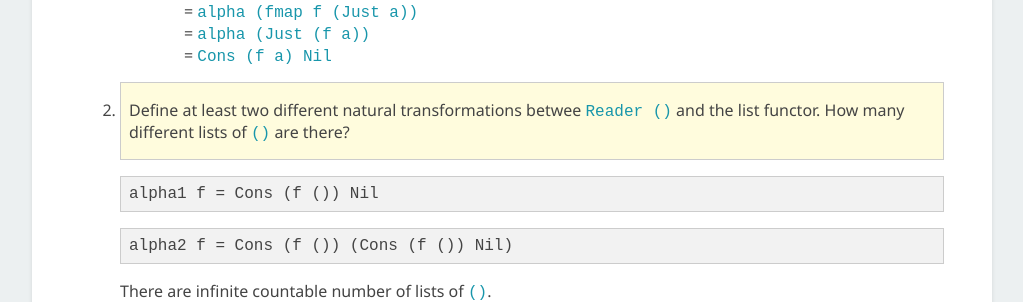
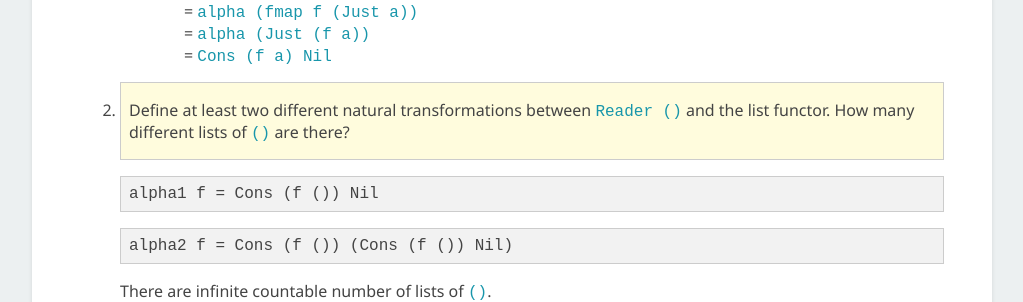
Before and after one commit to EFanZh/efanzh.github.io, a Jekyll site: the page built from _posts/2018-09-10-category-theory-for-programmers-challenges.md, in a window 1280 px wide and 900 px high, scrolled down 12557 px. Shown: the part 161-463 px from the top of the window, without its empty margins (128-1151 px from the left). Built offline with Jekyll 4.4.1, drawn with Linux system fonts in a browser that asks for light colours; some of the changed text lies outside the part shown.

Commit message:
Fix typo

````diff
--- a/_posts/2018-09-10-category-theory-for-programmers-challenges.md
+++ b/_posts/2018-09-10-category-theory-for-programmers-challenges.md
@@ -54,6 +54,7 @@ enable_mathjax: true
    See [here](https://github.com/EFanZh/CTfP-Challenges/blob/master/src/challenge_2_7_3.rs).
 4. > Which of these C++ functions are pure? Try to memoize them and observe what happens when you call them multiple
    > times: memoized and not.
+   >
    > 1. The factorial function from the example in the text.
    > 2. `std::getchar()`
    > 3. ```c++
@@ -524,7 +525,7 @@ enable_mathjax: true
        = `alpha (fmap f (Just a))`\
        = `alpha (Just (f a))`\
        = `Cons (f a) Nil`
-2. > Define at least two different natural transformations betwee `Reader ()` and the list functor. How many different
+2. > Define at least two different natural transformations between `Reader ()` and the list functor. How many different
    > lists of `()` are there?
 
    ```Haskell
````
Also changed, not shown: other parts of _posts/2018-09-10-category-theory-for-programmers-challenges.md (+1 -1 lines).
